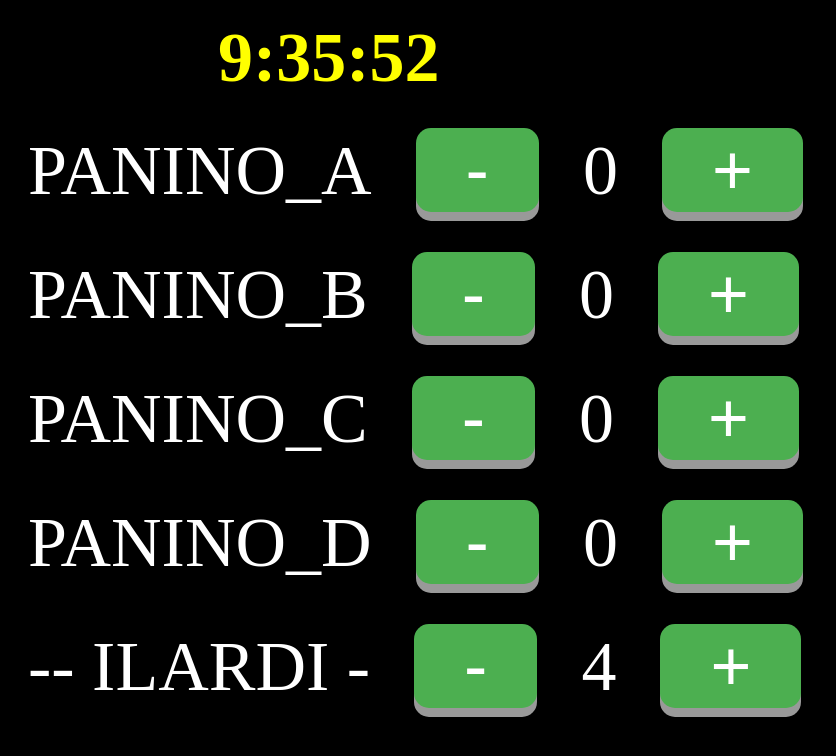
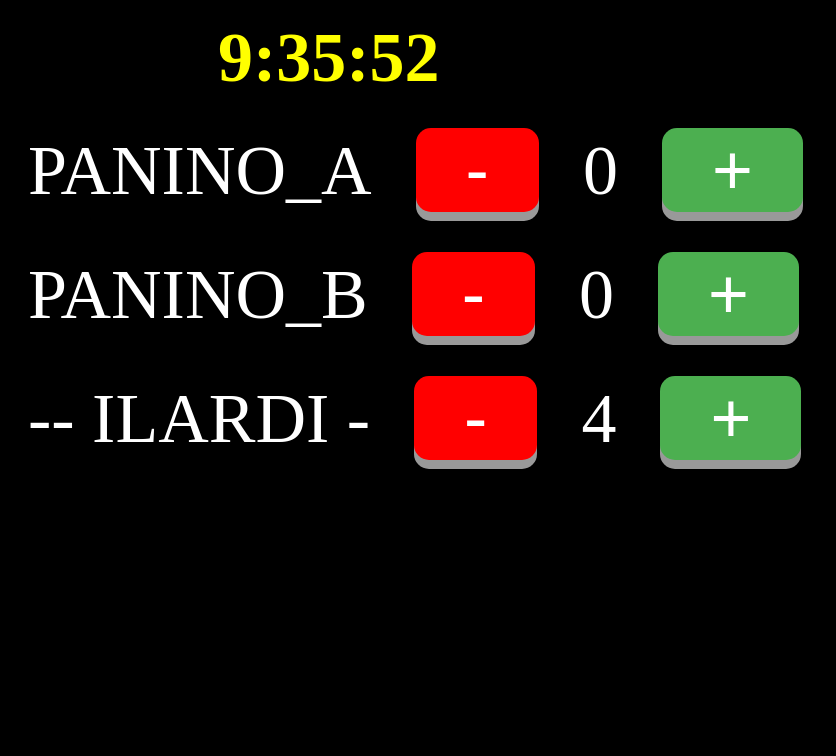
Before and after one commit to huskebasi/huskebasi.github.io, a plain HTML site: page index.html in a window 1280 px wide. Shown: the whole page, without its empty margins (0-836 px from the left). Drawn offline with Linux system fonts and the light colour scheme.

Commit message:
pallottoliere

```diff
--- a/index.html
+++ b/index.html
@@ -28,6 +28,11 @@ body {background-color: black;}
   box-shadow: 0 9px #999;
 }
 
+.button:active {
+  background-color: blue;
+  box-shadow: 0 5px #666;
+  transform: translateY(4px);
+}
 
 .orologio{
   display: inline-block;
@@ -40,6 +45,27 @@ body {background-color: black;}
   font-weight: bold;
 }
 
+.minus{
+  display: inline-block;
+  padding: 2px 50px 2px 50px;
+  margin: 20px;
+  font-size: 70px;
+  cursor: pointer;
+  text-align: center;
+  text-decoration: none;
+  outline: none;
+  color: #fff;
+  background-color: red;
+  border: none;
+  border-radius: 15px;
+  box-shadow: 0 9px #999;
+}
+
+.minus:active {
+  background-color: orange;
+  box-shadow: 0 5px #666;
+  transform: translateY(4px);
+}
 </style>
 <body>
 
@@ -49,21 +75,22 @@ body {background-color: black;}
 <div class="orologio" id="orologio"></div>
 
 
-
 <div id='container'>
   <p> PANINO_A   </p>
-  <button class="button" onclick="decrease_a()">-</button>
+  <button class="button, minus" onclick="decrease_a()">-</button>
   <p id="a"></p>
   <button class="button" onclick="increase_a()">+</button>
 </div>
 <script>
-var a_count = 0;
+var a_count = localStorage.a_count == null ? 0 : parseInt(localStorage.a_count);
 function decrease_a(){
   a_count -= 1;
+  localStorage.a_count = a_count;
   document.getElementById("a").innerHTML = a_count;
 }
 function increase_a(){
   a_count += 1;
+  localStorage.a_count = a_count;
   document.getElementById("a").innerHTML = a_count;
 }
 document.getElementById("a").innerHTML = a_count;
@@ -71,64 +98,28 @@ document.getElementById("a").innerHTML = a_count;
 <!-- ================================================================ -->
 <div id='container'>
   <p> PANINO_B   </p>
-  <button class="button" onclick="decrease_b()">-</button>
+  <button class="button, minus" onclick="decrease_b()">-</button>
   <p id="b"></p>
   <button class="button" onclick="increase_b()">+</button>
 </div>
 <script>
-var b_count = 0;
+var b_count = localStorage.b_count == null ? 0 : parseInt(localStorage.b_count);
 function decrease_b(){
   b_count -= 1;
+  localStorage.b_count = b_count;
   document.getElementById("b").innerHTML = b_count;
 }
 function increase_b(){
   b_count += 1;
+  localStorage.b_count = b_count;
   document.getElementById("b").innerHTML = b_count;
 }
 document.getElementById("b").innerHTML = b_count;
 </script>
 <!-- ================================================================ -->
 <div id='container'>
-  <p> PANINO_C   </p>
-  <button class="button" onclick="decrease_c()">-</button>
-  <p id="c"></p>
-  <button class="button" onclick="increase_c()">+</button>
-</div>
-<script>
-var c_count = 0;
-function decrease_c(){
-	c_count -= 1;
-	document.getElementById("c").innerHTML = c_count;
-}
-function increase_c(){
-	c_count += 1;
-	document.getElementById("c").innerHTML = c_count;
-}
-document.getElementById("c").innerHTML = c_count;
-</script>
-<!-- ================================================================ -->
-<div id='container'>
-  <p> PANINO_D   </p>
-  <button class="button" onclick="decrease_d()">-</button>
-  <p id="d"></p>
-  <button class="button" onclick="increase_d()">+</button>
-</div>
-<script>
-var d_count = 0;
-function decrease_d(){
-	d_count -= 1;
-	document.getElementById("d").innerHTML = d_count;
-}
-function increase_d(){
-	d_count += 1;
-	document.getElementById("d").innerHTML = d_count;
-}
-document.getElementById("d").innerHTML = d_count;
-</script>
-<!-- ================================================================ -->
-<div id='container'>
   <p> -- ILARDI -  </p>
-  <button class="button" onclick="decrease_i()">-</button>
+  <button class="button, minus" onclick="decrease_i()">-</button>
   <p id="i"></p>
   <button class="button" onclick="increase_i()">+</button>
 </div>
```
Lines whose indentation alone changed are shown as unchanged.
